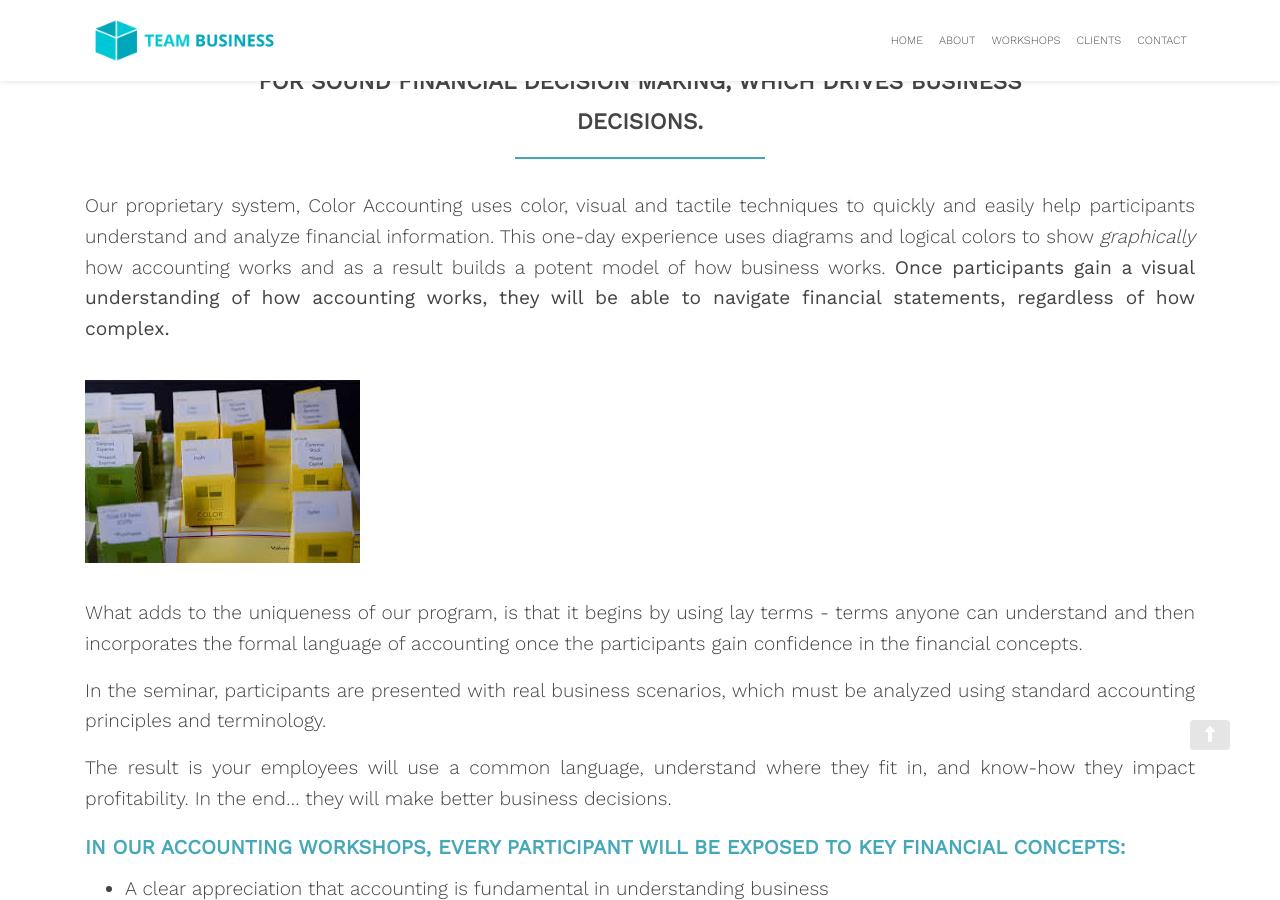
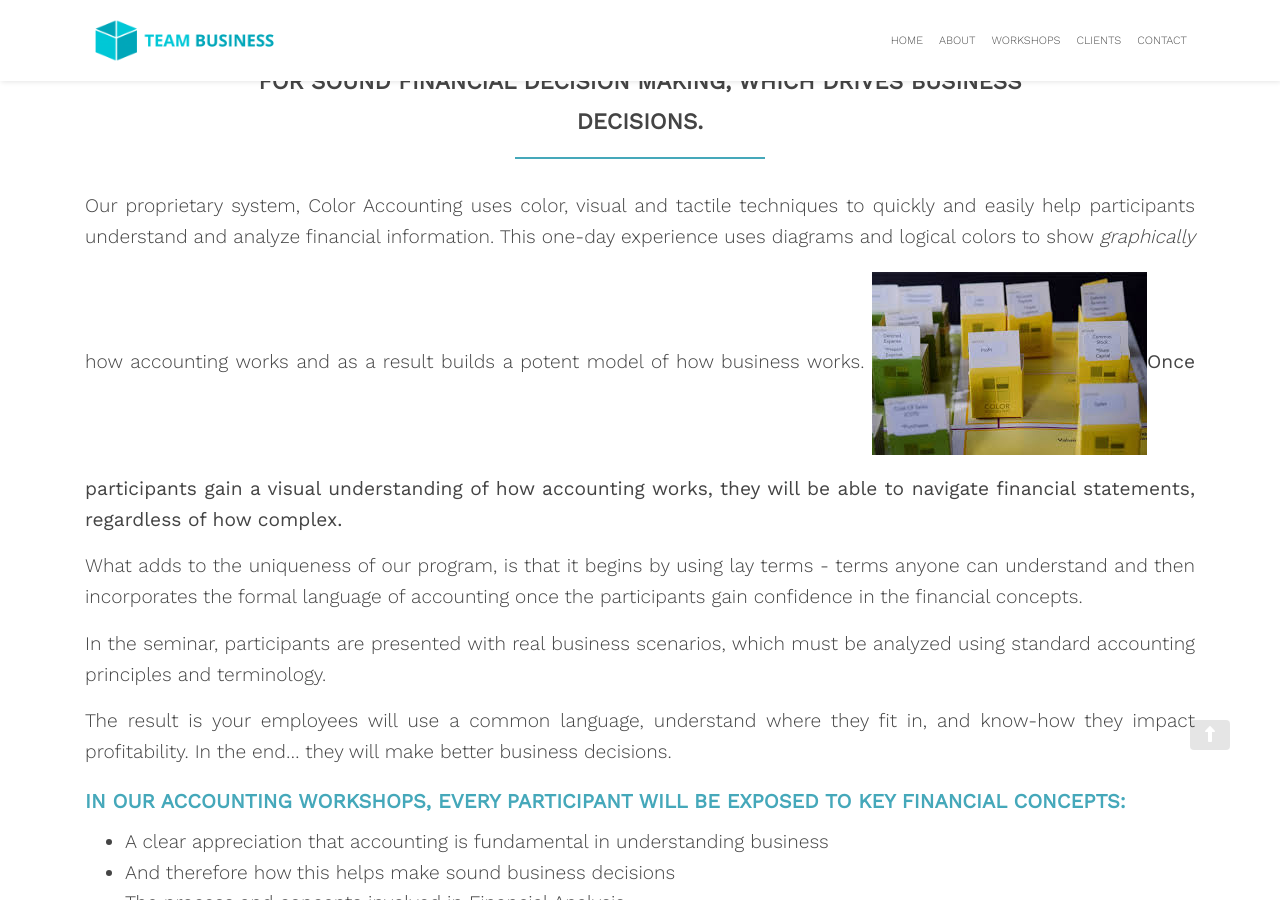
Before and after one commit to zac-heisey/team-business, a Jekyll site: the page built from _pages/accounting-workshop.md, in a window 1280 px wide and 900 px high, scrolled down 902 px. Built offline with Jekyll 4.4.1, drawn with Linux system fonts in a browser that asks for light colours; nearby versions of some CDN libraries.

Commit message:
Update from Forestry.io Lara Azzam updated _pages/accounting-workshop.md

```diff
--- a/_pages/accounting-workshop.md
+++ b/_pages/accounting-workshop.md
@@ -15,9 +15,7 @@ section-title: ACCOUNTING WORKSHOP
 ---
 ## Accounting Comes Alive helps participants understand the basis for sound financial decision making, which drives business decisions.
 
-Our proprietary system, Color Accounting uses color, visual and tactile techniques to quickly and easily help participants understand and analyze financial information. This one-day experience uses diagrams and logical colors to show _graphically_ how accounting works and as a result builds a potent model of how business works. **Once participants gain a visual understanding of how accounting works, they will be able to navigate financial statements, regardless of how complex.**
-
-![](/assets/images/color-accounting.jpeg)
+Our proprietary system, Color Accounting uses color, visual and tactile techniques to quickly and easily help participants understand and analyze financial information. This one-day experience uses diagrams and logical colors to show _graphically_ how accounting works and as a result builds a potent model of how business works. ![](/assets/images/color-accounting.jpeg)**Once participants gain a visual understanding of how accounting works, they will be able to navigate financial statements, regardless of how complex.**
 
 What adds to the uniqueness of our program, is that it begins by using lay terms - terms anyone can understand and then incorporates the formal language of accounting once the participants gain confidence in the financial concepts.
 
```
